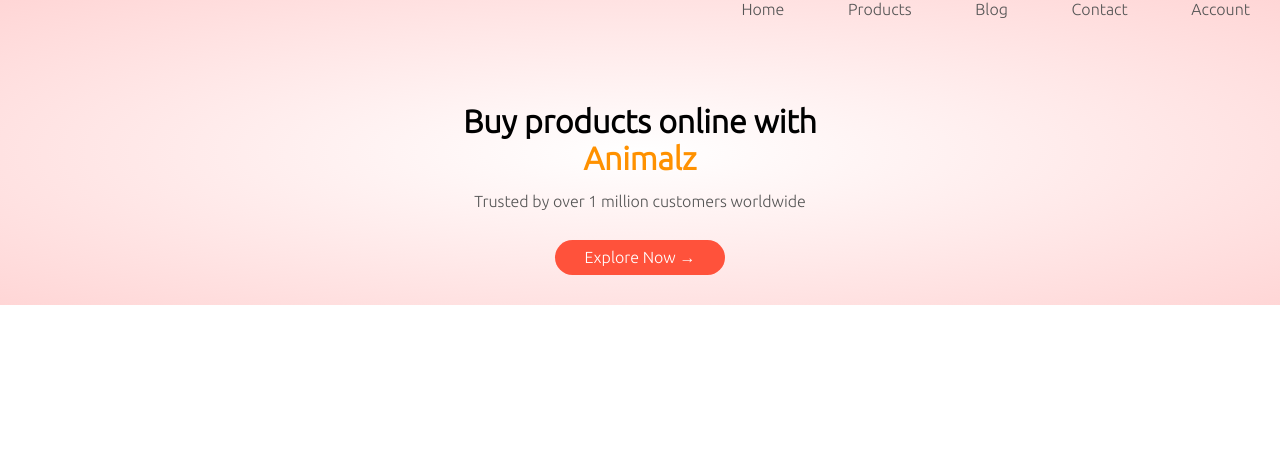
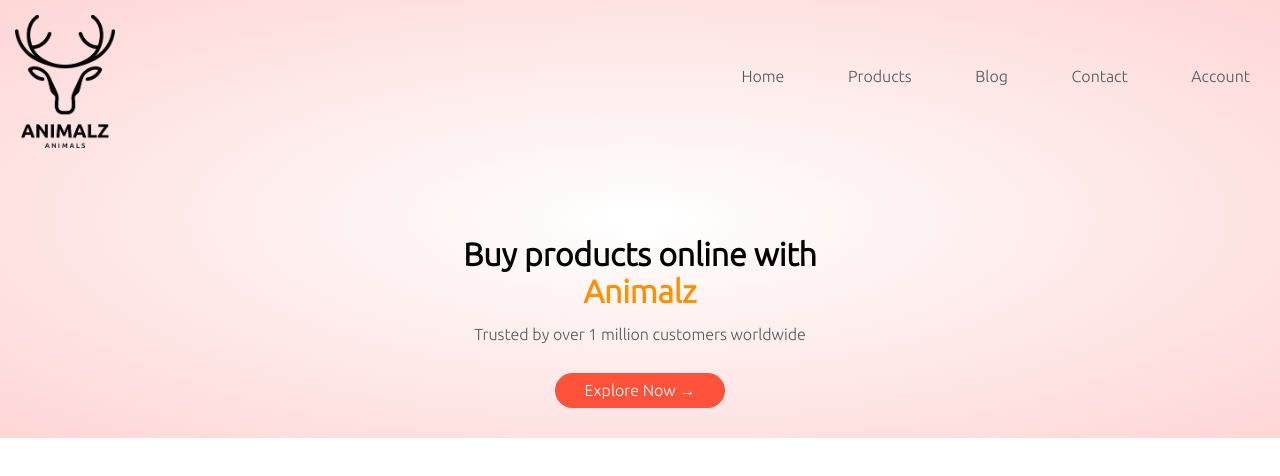
Before and after one commit to Shriyatotlod/Ecommerce, a plain HTML site: page index.html in a window 1280 px wide. Drawn offline with Linux system fonts and the light colour scheme.

Commit message:
Logo added

```diff
--- a/index.html
+++ b/index.html
@@ -1,5 +1,6 @@
 <!DOCTYPE html>
 <html lang="en">
+
 <head>
     <meta charset="UTF-8">
     <meta http-equiv="X-UA-Compatible" content="IE=edge">
@@ -7,12 +8,15 @@
     <title>Animalz</title>
     <link rel="stylesheet" href="style.css">
 </head>
+
 <body>
     <!-- Header Page -->
     <div class="header">
         <div class="container">
             <nav class="navbar">
-
+                <div class="logo">
+                    <img src="./images/logo-1.png" width="100px" />
+                </div>
 
                 <ul id="navlist">
                     <li><a href="">Home</a></li>
@@ -40,4 +44,5 @@
         </div>
     </div>
 </body>
+
 </html>
--- a/style.css
+++ b/style.css
@@ -19,6 +19,11 @@
 
 .animalz {
   color: rgb(255, 145, 0);
+}
+
+.logo {
+  margin-top: 15px;
+  margin-left: 15px;
 }
 
 /* .logo {
```
Lines whose indentation alone changed are shown as unchanged.
